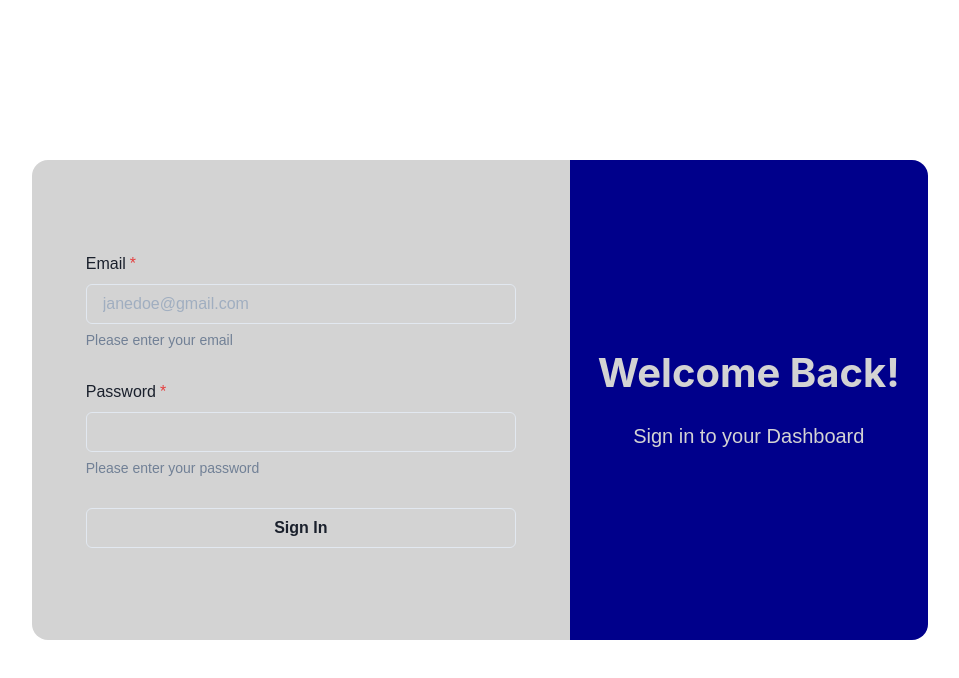
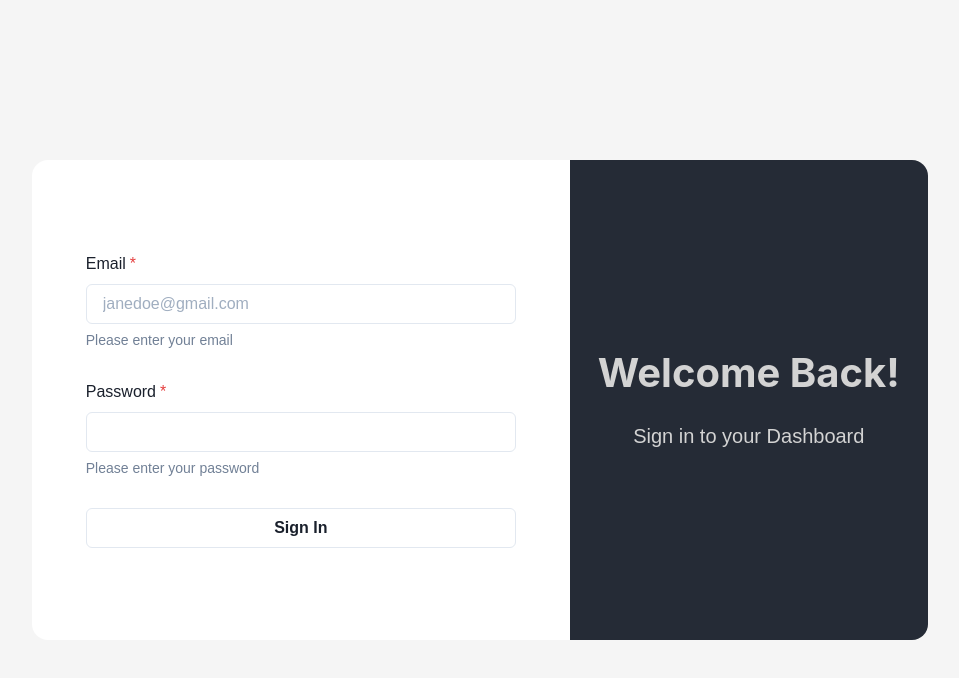
Before and after one commit to t-fisher98/gpu-guru-react, a React (Create React App) app: page / in a window 1280 px wide. Shown: the top 678 px of the page, without its empty margins (160-1119 px from the left). Built offline with nearby package versions, Linux system fonts and the light colour scheme.

Commit message:
Added PageNotFound

```diff
--- a/src/App.js
+++ b/src/App.js
@@ -1,15 +1,15 @@
 import React from 'react';
 import { ChakraProvider } from '@chakra-ui/react';
 import {Routes, Route} from 'react-router-dom'
-import LoginPage from './pages/LoginPage'
-import DashBoardPage from "./pages/DashboardPage"
+import { LoginPage, DashboardPage, PageNotFound } from './pages'
 
 function App() {
   return (
     <ChakraProvider>
       <Routes>
-        <Route path="/" element={<LoginPage/>}/>
-        <Route path="/dashboard" element={<DashBoardPage/>}/>
+        <Route index element={<LoginPage/>}/>
+        <Route path="/dashboard" element={<DashboardPage/>}/>
+        <Route path="/*" element={<PageNotFound/>}/>
       </Routes>
     </ChakraProvider>
   );
--- a/src/index.js
+++ b/src/index.js
@@ -7,8 +7,8 @@ import App from './App';
 
 ReactDOM.render(
   <React.StrictMode>
+    <GlobalStyles />
     <BrowserRouter>
-      <GlobalStyles />
       <App />
     </BrowserRouter>
   </React.StrictMode>,
--- /dev/null
+++ b/src/pages/404/PageNotFound.js
@@ -0,0 +1,14 @@
+import React from 'react'
+import { Center, Heading } from '@chakra-ui/react'
+
+function PageNotFound() {
+  return (
+    <Center>
+      <Heading>
+        Page Not Found
+      </Heading>
+    </Center>
+  )
+}
+
+export default PageNotFound
--- a/src/pages/DashboardPage.js
+++ b/src/pages/dashboard/DashboardPage.js
@@ -2,7 +2,9 @@ import React from 'react'
 
 function DashboardPage() {
   return (
-    null
+    <header>
+      <h1>Dashboard Page</h1>
+    </header>
   )
 }
 
--- /dev/null
+++ b/src/pages/index.js
@@ -0,0 +1,3 @@
+export { default as LoginPage } from './login/LoginPage'
+export { default as DashboardPage } from "./dashboard/DashboardPage";
+export { default as PageNotFound } from './404/PageNotFound'
--- a/src/pages/LoginPage.js
+++ b/src/pages/login/LoginPage.js
@@ -10,12 +10,20 @@ import {
   Heading,
   Text
 } from "@chakra-ui/react";
+import { Link } from 'react-router-dom'
 
 function LoginPage() {
   return (
-    <Center h="100vh" bgColor="white">
+    <Center h="100vh" bgColor="#f5f5f5">
       <Flex width="70vw" maxW="80rem" minW="40rem" height="60vh">
-        <Center width="60%" height="100%" bgColor="lightgrey" borderRadius="1rem 0 0 1rem" flexDirection="column" gap="2rem">
+        <Center
+          width="60%"
+          height="100%"
+          bgColor="white"
+          borderRadius="1rem 0 0 1rem"
+          flexDirection="column"
+          gap="2rem"
+        >
           <FormControl maxW="80%" isRequired>
             <FormLabel>Email</FormLabel>
             <Input type="email" placeholder="janedoe@gmail.com"></Input>
@@ -28,13 +36,28 @@ function LoginPage() {
           </FormControl>
           <Center width="80%">
             <FormControl width="100%">
-              <Button type="submit" variant="outline" width="100%">Sign In</Button>
+              <Link to="/dashboard">
+                <Button type="submit" variant="outline" width="100%">
+                  Sign In
+                </Button>
+              </Link>
             </FormControl>
           </Center>
         </Center>
-        <Center width="40%" height="100%" bgColor="darkblue" gap="1.5rem" borderRadius="0 1rem 1rem 0" flexDirection="column">
-          <Heading color="lightgrey" fontSize="2.5rem">Welcome Back!</Heading>
-          <Text color="lightgrey" fontSize="1.25rem">Sign in to your Dashboard</Text>
+        <Center
+          width="40%"
+          height="100%"
+          bgColor="#252b36"
+          gap="1.5rem"
+          borderRadius="0 1rem 1rem 0"
+          flexDirection="column"
+        >
+          <Heading color="lightgrey" fontSize="2.5rem">
+            Welcome Back!
+          </Heading>
+          <Text color="lightgrey" fontSize="1.25rem">
+            Sign in to your Dashboard
+          </Text>
         </Center>
       </Flex>
     </Center>
```
